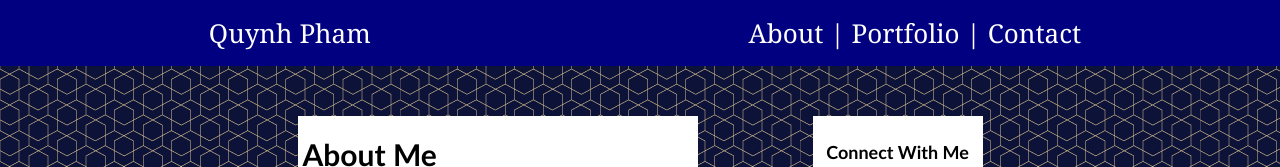
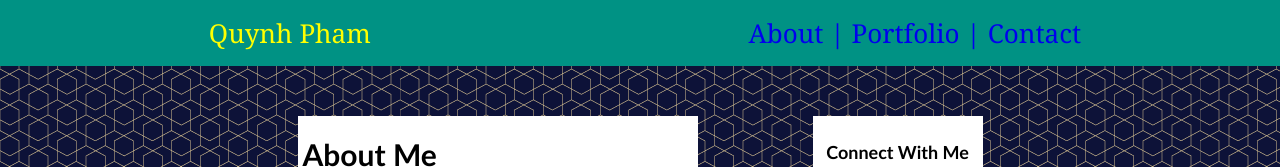
Before and after one commit to qpham2594/m6-hw6-pham-quynh, a plain HTML site: page index.html in a window 1280 px wide. Shown: the top 167 px of the page. Drawn offline with Linux system fonts and the light colour scheme.

Commit message:
modify index.html and css.style

```diff
--- a/index.html
+++ b/index.html
@@ -15,7 +15,7 @@
         <nav class="links">
             <a href="#About" class="nav-right"> About | </a>
             <a href="#Portfolio" class="nav-right"> Portfolio |</a>
-            <a href="Contact" class="nav-right"> Contact </a>
+            <a href="#Contact" class="nav-right"> Contact </a>
         </nav>
 
     </header>
@@ -50,10 +50,8 @@
 
         </div>
 
+    </main>
 
-
-        </div>
-    </main>
     <footer> &copy Quynh Pham 2023 </footer>
 </body>
 </html>
--- a/style.css
+++ b/style.css
@@ -5,7 +5,7 @@ body {
 }
 
 .navigation {
-    background-color: navy;
+    background-color: rgb(0, 146, 132);
     font-family:Cambria, Cochin, Georgia, Times, 'Times New Roman', serif;
     font-size: 26px;
     padding: 15px;
@@ -15,22 +15,13 @@ body {
 }
 
 
-a:link { color: white}
-a:hover {color: orange}
-a:active {color: rgb(233, 167, 233)}
-a:visited {color:yellow}
-
-
 .nav-left {
     text-decoration: none;
     color: yellow;
     padding:0 10px;
 
+}
 
-
-
-
-}
 
 .nav-right {
     text-decoration: none;
@@ -48,6 +39,7 @@ a:visited {color:yellow}
 
 
 }
+
 
 .About-me {
     background-color: white;
```
Lines whose indentation alone changed are shown as unchanged.
